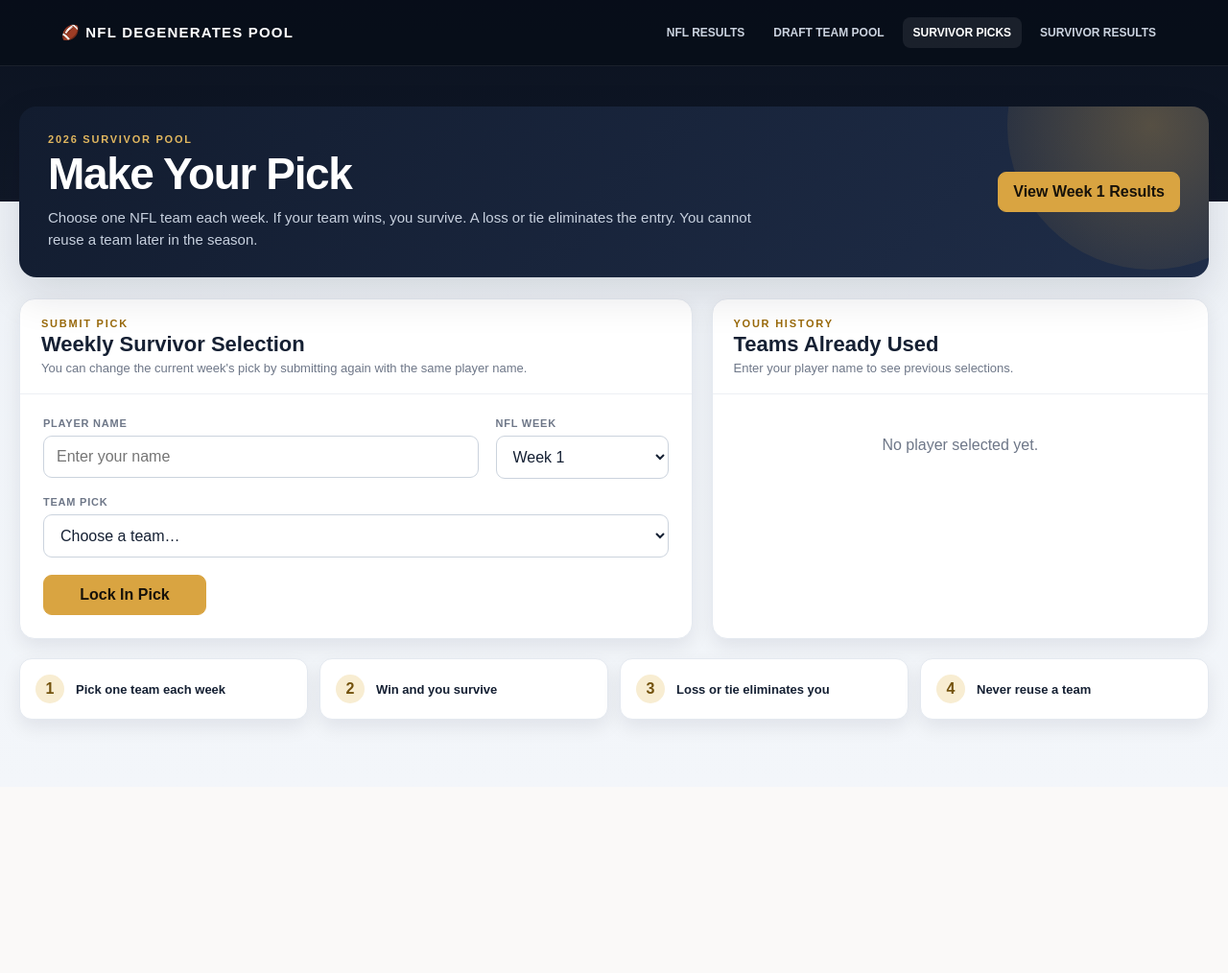
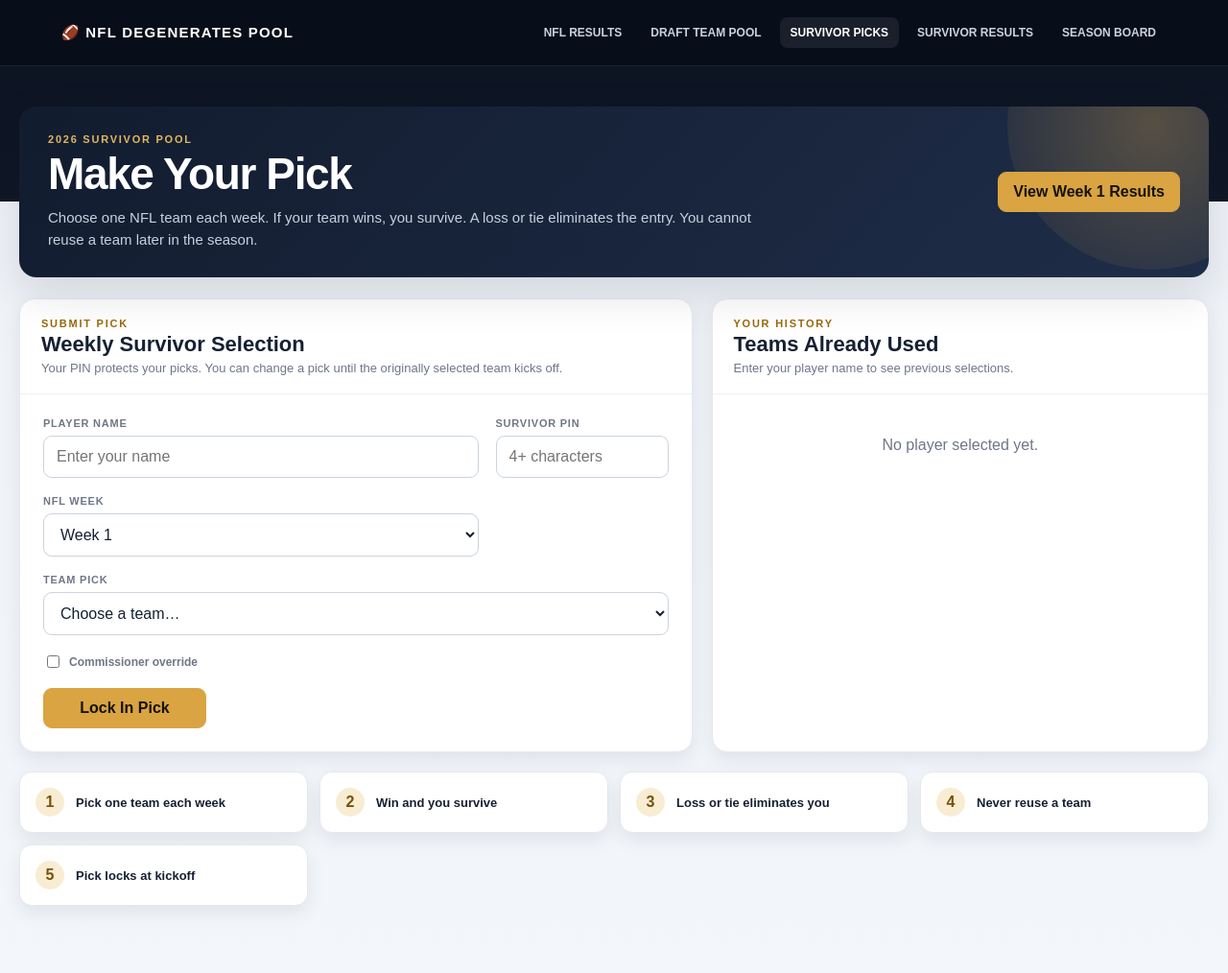
Before and after one commit to fsmalley/NFL-Degenerates-pool, a Flask app: page /survivor in a window 1280 px wide. Shown: the whole page at 96% size. Before the commit the page ends 765 px from the top, so only its background shows below. Run offline with Flask 3, Linux system fonts and the light colour scheme.

Commit message:
Add files via upload
Adding survivor controls

```diff
--- a/app.py
+++ b/app.py
@@ -1,7 +1,11 @@
 import os
+import hashlib
+import hmac
+import secrets
 import datetime as dt
 import requests
 from flask import Flask, render_template, jsonify, request
+from werkzeug.security import generate_password_hash, check_password_hash
 
 app = Flask(__name__)
 
@@ -197,6 +201,347 @@ def draft_data():
     return players
 
 
+
+def normalize_player_key(name):
+    return " ".join(str(name or "").lower().split())
+
+
+def parse_game_datetime(value):
+    """Best-effort parse of an ISO-like kickoff timestamp."""
+    value = str(value or "").strip()
+    if not value or len(value) <= 10:
+        return None
+    try:
+        parsed = dt.datetime.fromisoformat(value.replace("Z", "+00:00"))
+        if parsed.tzinfo is None:
+            parsed = parsed.replace(tzinfo=dt.timezone.utc)
+        return parsed.astimezone(dt.timezone.utc)
+    except Exception:
+        return None
+
+
+def game_has_started(game):
+    status = str(game.get("status") or "").lower()
+    if any(word in status for word in ("final", "complete", "closed", "in_progress", "in progress", "live", "halftime")):
+        return True
+    if game.get("winner") is not None:
+        return True
+
+    kickoff = parse_game_datetime(game.get("game_date"))
+    if kickoff is not None and dt.datetime.now(dt.timezone.utc) >= kickoff:
+        return True
+    return False
+
+
+def team_game(team, games):
+    for g in games:
+        if team in (g.get("away_team"), g.get("home_team")):
+            return g
+    return None
+
+
+def get_survivor_player(player_key):
+    rows = sb_get(
+        "survivor_players",
+        {
+            "select": "*",
+            "season": f"eq.{SEASON}",
+            "player_key": f"eq.{player_key}",
+            "limit": "1"
+        }
+    )
+    return rows[0] if rows else None
+
+
+def ensure_survivor_player(player_name, player_key, pin):
+    player = get_survivor_player(player_key)
+    now = dt.datetime.now(dt.timezone.utc).isoformat()
+
+    if player:
+        if not check_password_hash(player.get("pin_hash") or "", pin):
+            raise PermissionError("Incorrect Survivor PIN for this player.")
+        if player.get("player_name") != player_name:
+            sb_upsert(
+                "survivor_players",
+                [{
+                    "season": SEASON,
+                    "player_key": player_key,
+                    "player_name": player_name,
+                    "pin_hash": player["pin_hash"],
+                    "updated_at": now
+                }],
+                "season,player_key"
+            )
+        return
+
+    if len(pin) < 4:
+        raise ValueError("Choose a Survivor PIN with at least 4 characters.")
+
+    sb_upsert(
+        "survivor_players",
+        [{
+            "season": SEASON,
+            "player_key": player_key,
+            "player_name": player_name,
+            "pin_hash": generate_password_hash(pin),
+            "created_at": now,
+            "updated_at": now
+        }],
+        "season,player_key"
+    )
+
+
+def survivor_board_data():
+    picks = sb_get(
+        "survivor_picks",
+        {
+            "select": "*",
+            "season": f"eq.{SEASON}",
+            "order": "player_name.asc,week.asc"
+        }
+    )
+    players = sb_get(
+        "survivor_players",
+        {
+            "select": "player_key,player_name",
+            "season": f"eq.{SEASON}",
+            "order": "player_name.asc"
+        }
+    )
+    games = sb_get("games", {"select": "*", "season": f"eq.{SEASON}"})
+
+    game_by_week = {}
+    for g in games:
+        game_by_week.setdefault(int(g.get("week") or 0), []).append(g)
+
+    picks_by_player = {}
+    for p in picks:
+        picks_by_player.setdefault(p["player_key"], {})[int(p["week"])] = p
+
+    # Include legacy pick-only players if needed.
+    known = {p["player_key"] for p in players}
+    for p in picks:
+        if p["player_key"] not in known:
+            players.append({"player_key": p["player_key"], "player_name": p["player_name"]})
+            known.add(p["player_key"])
+
+    board = []
+    for player in players:
+        key = player["player_key"]
+        weekly = {}
+        alive = True
+        eliminated_week = None
+
+        for week in range(1, 19):
+            pick = picks_by_player.get(key, {}).get(week)
+            if not pick:
+                weekly[str(week)] = {"team": "", "status": "NO PICK"}
+                continue
+
+            outcome = survivor_pick_result((pick.get("team") or "").upper(), game_by_week.get(week, []))
+            status = outcome["status"]
+            weekly[str(week)] = {
+                "team": pick.get("team") or "",
+                "status": status,
+                "score": outcome.get("score")
+            }
+
+            if status == "ELIMINATED" and alive:
+                alive = False
+                eliminated_week = week
+
+        board.append({
+            "player_key": key,
+            "player_name": player.get("player_name") or key,
+            "status": "ALIVE" if alive else "ELIMINATED",
+            "eliminated_week": eliminated_week,
+            "weekly": weekly
+        })
+
+    board.sort(key=lambda x: (x["status"] != "ALIVE", x["player_name"].lower()))
+    return board
+
+
+
+def hash_survivor_pin(pin, salt=None):
+    salt = salt or secrets.token_hex(16)
+    digest = hashlib.pbkdf2_hmac(
+        "sha256",
+        pin.encode("utf-8"),
+        salt.encode("utf-8"),
+        150000
+    ).hex()
+    return f"{salt}${digest}"
+
+
+def verify_survivor_pin(pin, stored):
+    if not stored or "$" not in stored:
+        return False
+    salt, expected = stored.split("$", 1)
+    actual = hash_survivor_pin(pin, salt).split("$", 1)[1]
+    return hmac.compare_digest(actual, expected)
+
+
+def get_survivor_player(player_key):
+    rows = sb_get(
+        "survivor_players",
+        {"select": "*", "player_key": f"eq.{player_key}", "limit": "1"}
+    )
+    return rows[0] if rows else None
+
+
+def parse_game_datetime(value):
+    """Best-effort ISO date parser. Naive timestamps are treated as UTC."""
+    if not value:
+        return None
+    try:
+        raw = str(value).strip()
+        if raw.endswith("Z"):
+            raw = raw[:-1] + "+00:00"
+        parsed = dt.datetime.fromisoformat(raw)
+        if parsed.tzinfo is None:
+            parsed = parsed.replace(tzinfo=dt.timezone.utc)
+        return parsed.astimezone(dt.timezone.utc)
+    except Exception:
+        return None
+
+
+def team_game_for_week(team, week):
+    games = get_week(week)
+    for g in games:
+        if team in (g.get("away_team"), g.get("home_team")):
+            return g
+    return None
+
+
+def pick_is_locked(team, week):
+    game = team_game_for_week(team, week)
+    if not game:
+        return False, None
+
+    kickoff = parse_game_datetime(game.get("game_date"))
+    if kickoff is None:
+        # If no parseable kickoff exists but the game already has a score/result,
+        # consider it locked.
+        played = (
+            game.get("away_score") is not None or
+            game.get("home_score") is not None or
+            game.get("winner") is not None
+        )
+        return played, None
+
+    return dt.datetime.now(dt.timezone.utc) >= kickoff, kickoff
+
+
+def survivor_all_picks():
+    return sb_get(
+        "survivor_picks",
+        {
+            "select": "*",
+            "season": f"eq.{SEASON}",
+            "order": "player_name.asc,week.asc"
+        }
+    )
+
+
+def survivor_board_data():
+    picks = survivor_all_picks()
+    games_by_week = {}
+    players = {}
+
+    for p in picks:
+        key = p.get("player_key")
+        if not key:
+            continue
+        entry = players.setdefault(key, {
+            "player_name": p.get("player_name") or key,
+            "weeks": {},
+            "status": "ALIVE",
+            "eliminated_week": None
+        })
+
+        week = int(p.get("week") or 0)
+        if week not in games_by_week:
+            games_by_week[week] = get_week(week)
+
+        outcome = survivor_pick_result((p.get("team") or "").upper(), games_by_week[week])
+        entry["weeks"][str(week)] = {
+            "team": p.get("team"),
+            "team_name": TEAMS.get(p.get("team"), p.get("team")),
+            "result": outcome["status"]
+        }
+
+        if outcome["status"] == "ELIMINATED":
+            if entry["eliminated_week"] is None or week < entry["eliminated_week"]:
+                entry["eliminated_week"] = week
+                entry["status"] = "OUT"
+
+    rows = list(players.values())
+    rows.sort(key=lambda p: (0 if p["status"] == "ALIVE" else 1, p["player_name"].lower()))
+    return rows
+
+
+def save_survivor_pick(player_name, week, team, pin=None, admin_override=False):
+    player_key = " ".join(player_name.lower().split())
+    now = dt.datetime.now(dt.timezone.utc).isoformat()
+
+    if not admin_override:
+        if not pin or not pin.isdigit() or not (4 <= len(pin) <= 12):
+            raise ValueError("Enter your 4–12 digit Survivor PIN.")
+
+        player = get_survivor_player(player_key)
+        if player:
+            if not verify_survivor_pin(pin, player.get("pin_hash")):
+                raise PermissionError("Incorrect Survivor PIN.")
+        else:
+            sb_upsert("survivor_players", [{
+                "player_key": player_key,
+                "player_name": player_name,
+                "pin_hash": hash_survivor_pin(pin),
+                "created_at": now,
+                "updated_at": now
+            }], "player_key")
+
+    history = survivor_player_history(player_key)
+    existing = next((r for r in history if int(r.get("week") or 0) == week), None)
+
+    # Once an existing pick's selected game has started, the player cannot change it.
+    if existing and not admin_override:
+        existing_team = (existing.get("team") or "").upper()
+        locked, _ = pick_is_locked(existing_team, week)
+        if locked:
+            raise PermissionError(
+                f"Week {week} is locked because your selected team's game has started."
+            )
+
+    # New submissions are also blocked if the newly selected team's game has started.
+    if not admin_override:
+        locked, _ = pick_is_locked(team, week)
+        if locked:
+            raise PermissionError(
+                f"{TEAMS.get(team, team)} is already locked because its Week {week} game has started."
+            )
+
+    for old in history:
+        if int(old.get("week") or 0) != week and (old.get("team") or "").upper() == team:
+            if not admin_override:
+                raise ValueError(
+                    f"You already used {TEAMS.get(team, team)} in Week {old.get('week')}. "
+                    "Survivor teams cannot be reused."
+                )
+
+    row = {
+        "season": SEASON,
+        "week": week,
+        "player_name": player_name,
+        "player_key": player_key,
+        "team": team,
+        "submitted_at": (existing or {}).get("submitted_at") or now,
+        "updated_at": now
+    }
+    sb_upsert("survivor_picks", [row], "season,week,player_key")
+    return row
+
 def survivor_pick_result(team, games):
     """Return survivor outcome details for one team pick."""
     for g in games:
@@ -270,7 +615,7 @@ def survivor_player_history(player_key):
     rows = sb_get(
         "survivor_picks",
         {
-            "select": "week,team,player_name",
+            "select": "week,team,player_name,player_key",
             "season": f"eq.{SEASON}",
             "player_key": f"eq.{player_key}",
             "order": "week.asc"
@@ -296,6 +641,10 @@ def survivor():
 def survivor_results():
     week=max(1,min(18,request.args.get("week",1,type=int)))
     return render_template("survivor_results.html",season=SEASON,week=week)
+
+@app.route("/survivor/board")
+def survivor_board():
+    return render_template("survivor_board.html",season=SEASON)
 
 @app.route("/health")
 def health():
@@ -371,9 +720,10 @@ def api_draft():
 @app.route("/api/survivor/pick", methods=["POST"])
 def api_survivor_pick():
     payload = request.get_json(silent=True) or {}
+    player_name = str(payload.get("player_name", "")).strip()
+    pin = str(payload.get("pin", "")).strip()
+    team = str(payload.get("team", "")).strip().upper()
 
-    player_name = str(payload.get("player_name", "")).strip()
-    team = str(payload.get("team", "")).strip().upper()
     try:
         week = int(payload.get("week", 0))
     except Exception:
@@ -388,29 +738,15 @@ def api_survivor_pick():
     if team not in TEAMS:
         return jsonify({"ok": False, "error": "Choose a valid NFL team."}), 400
 
-    player_key = " ".join(player_name.lower().split())
-    history = survivor_player_history(player_key)
-
-    # A team may not be reused in a different week.
-    for old in history:
-        if int(old.get("week") or 0) != week and (old.get("team") or "").upper() == team:
-            return jsonify({
-                "ok": False,
-                "error": f"You already used {TEAMS.get(team, team)} in Week {old.get('week')}. Survivor teams cannot be reused."
-            }), 400
-
-    now = dt.datetime.utcnow().isoformat()
-    row = {
-        "season": SEASON,
-        "week": week,
-        "player_name": player_name,
-        "player_key": player_key,
-        "team": team,
-        "submitted_at": now,
-        "updated_at": now
-    }
-
-    sb_upsert("survivor_picks", [row], "season,week,player_key")
+    try:
+        row = save_survivor_pick(player_name, week, team, pin=pin, admin_override=False)
+    except PermissionError as e:
+        return jsonify({"ok": False, "error": str(e)}), 403
+    except ValueError as e:
+        return jsonify({"ok": False, "error": str(e)}), 400
+    except Exception as e:
+        print(f"SURVIVOR SAVE ERROR: {type(e).__name__}: {e}", flush=True)
+        return jsonify({"ok": False, "error": "Could not save the Survivor pick."}), 500
 
     return jsonify({
         "ok": True,
@@ -419,17 +755,121 @@ def api_survivor_pick():
     })
 
 
+@app.route("/api/survivor/admin/pick", methods=["POST"])
+def api_survivor_admin_pick():
+    payload = request.get_json(silent=True) or {}
+
+    if not ADMIN_PASSWORD or payload.get("password", "") != ADMIN_PASSWORD:
+        return jsonify({"ok": False, "error": "Incorrect commissioner password."}), 403
+
+    player_name = str(payload.get("player_name", "")).strip()
+    team = str(payload.get("team", "")).strip().upper()
+    try:
+        week = int(payload.get("week", 0))
+    except Exception:
+        week = 0
+
+    if not player_name or week < 1 or week > 18 or team not in TEAMS:
+        return jsonify({"ok": False, "error": "Player, week, and team are required."}), 400
+
+    try:
+        row = save_survivor_pick(player_name, week, team, admin_override=True)
+        return jsonify({
+            "ok": True,
+            "message": f"Commissioner override saved for {player_name}, Week {week}.",
+            "pick": row
+        })
+    except Exception as e:
+        print(f"SURVIVOR ADMIN SAVE ERROR: {type(e).__name__}: {e}", flush=True)
+        return jsonify({"ok": False, "error": "Commissioner override could not be saved."}), 500
+
+
 @app.route("/api/survivor/history")
 def api_survivor_history():
     player_name = str(request.args.get("player", "")).strip()
     if not player_name:
-        return jsonify({"history": []})
+        return jsonify({"history": [], "used_teams": []})
 
     player_key = " ".join(player_name.lower().split())
     rows = survivor_player_history(player_key)
+    used = []
+
     for row in rows:
-        row["team_name"] = TEAMS.get(row.get("team"), row.get("team"))
-    return jsonify({"history": rows})
+        team = (row.get("team") or "").upper()
+        row["team_name"] = TEAMS.get(team, team)
+        locked, kickoff = pick_is_locked(team, int(row.get("week") or 0))
+        row["locked"] = locked
+        row["kickoff"] = kickoff.isoformat() if kickoff else None
+        if team:
+            used.append(team)
+
+    return jsonify({"history": rows, "used_teams": used})
+
+
+@app.route("/api/survivor/board")
+def api_survivor_board():
+    try:
+        for week in range(1, 19):
+            try:
+                sync_week(week)
+            except Exception:
+                pass
+        board = survivor_board_data()
+        return jsonify({
+            "players": board,
+            "alive": sum(1 for p in board if p["status"] == "ALIVE"),
+            "out": sum(1 for p in board if p["status"] == "OUT")
+        })
+    except Exception as e:
+        print(f"SURVIVOR BOARD ERROR: {type(e).__name__}: {e}", flush=True)
+        return jsonify({"players": [], "alive": 0, "out": 0, "error": str(e)}), 500
+
+
+
+@app.route("/api/survivor/week/<int:week>")
+def api_survivor_week(week):
+    week=max(1,min(18,week))
+    try:
+        try:
+            sync_week(week)
+        except Exception:
+            pass
+        games = get_week(week)
+        teams = []
+        for g in games:
+            kickoff = parse_game_datetime(g.get("game_date"))
+            locked = False
+            if kickoff:
+                locked = dt.datetime.now(dt.timezone.utc) >= kickoff
+            elif g.get("winner") is not None or g.get("away_score") is not None or g.get("home_score") is not None:
+                locked = True
+
+            away = g.get("away_team")
+            home = g.get("home_team")
+            if away:
+                teams.append({
+                    "team": away,
+                    "team_name": TEAMS.get(away, away),
+                    "opponent": home,
+                    "opponent_name": TEAMS.get(home, home),
+                    "kickoff": kickoff.isoformat() if kickoff else g.get("game_date"),
+                    "locked": locked
+                })
+            if home:
+                teams.append({
+                    "team": home,
+                    "team_name": TEAMS.get(home, home),
+                    "opponent": away,
+                    "opponent_name": TEAMS.get(away, away),
+                    "kickoff": kickoff.isoformat() if kickoff else g.get("game_date"),
+                    "locked": locked
+                })
+
+        teams.sort(key=lambda x: x["team_name"])
+        return jsonify({"week": week, "teams": teams})
+    except Exception as e:
+        print(f"SURVIVOR WEEK ERROR: {type(e).__name__}: {e}", flush=True)
+        return jsonify({"week": week, "teams": [], "error": str(e)}), 500
 
 
 @app.route("/api/survivor/results/<int:week>")
@@ -462,5 +902,33 @@ def api_survivor_results(week):
     })
 
 
+
+@app.route("/api/survivor/board")
+def api_survivor_board():
+    # Refresh all weeks that have picks, but do not fail the board if an API refresh has an issue.
+    try:
+        pick_rows = sb_get("survivor_picks", {"select": "week", "season": f"eq.{SEASON}"})
+        for week in sorted({int(r.get("week") or 0) for r in pick_rows if r.get("week")}):
+            try:
+                sync_week(week)
+            except Exception:
+                pass
+    except Exception:
+        pass
+
+    try:
+        board = survivor_board_data()
+        return jsonify({
+            "players": board,
+            "counts": {
+                "total": len(board),
+                "alive": sum(1 for p in board if p["status"] == "ALIVE"),
+                "eliminated": sum(1 for p in board if p["status"] == "ELIMINATED")
+            }
+        })
+    except Exception as e:
+        return jsonify({"players": [], "counts": {"total":0,"alive":0,"eliminated":0}, "error": str(e)}), 500
+
+
 if __name__=="__main__":
     app.run(host="0.0.0.0",port=int(os.getenv("PORT","5000")),debug=False)
--- a/static/style.css
+++ b/static/style.css
@@ -84,3 +84,20 @@ tbody tr:first-child .rank-badge{background:var(--accent-soft);border-color:#e7c
   .survivor-form .team-field,.survivor-submit{grid-column:auto}
   .survivor-rules{grid-template-columns:1fr}
 }
+
+
+/* V2.0 Survivor controls */
+.commissioner-override{grid-column:1 / -1;display:flex;align-items:center;gap:10px;flex-wrap:wrap}
+.override-check{display:flex!important;flex-direction:row!important;align-items:center;gap:7px!important;font-size:12px;font-weight:800;color:var(--muted)}
+.override-check input{width:auto!important}
+.commissioner-override>input{max-width:260px;padding:10px 12px;border:1px solid #cbd3dd;border-radius:8px}
+.season-board{min-width:1780px}
+.season-board th:first-child,.season-board td:first-child{position:sticky;left:0;background:#fff;z-index:2;min-width:155px}
+.season-board th:first-child{background:#f5f7fa;z-index:4}
+.season-board th:nth-child(2),.season-board td:nth-child(2){position:sticky;left:155px;background:#fff;z-index:2;min-width:105px}
+.season-board th:nth-child(2){background:#f5f7fa;z-index:4}
+.board-pick{display:inline-flex;min-width:58px;justify-content:center;padding:6px 7px;border-radius:7px;font-size:11px;font-weight:900}
+.board-pick.won{background:var(--green-bg);color:var(--green)}
+.board-pick.lost{background:var(--red-bg);color:var(--red)}
+.board-pick.waiting{background:#edf1f5;color:#596375}
+.board-pick.no-pick{color:#9da6b2;background:#f5f7f9}
--- a/templates/draft.html
+++ b/templates/draft.html
@@ -14,6 +14,7 @@
     <a class="active-nav" href="/draft">DRAFT TEAM POOL</a>
     <a href="/survivor">SURVIVOR PICKS</a>
     <a href="/survivor/results">SURVIVOR RESULTS</a>
+    <a href="/survivor/board">SEASON BOARD</a>
   </nav>
 </header>
 
--- a/templates/index.html
+++ b/templates/index.html
@@ -4,6 +4,7 @@
 <a href="/draft">DRAFT TEAM POOL</a>
 <a href="/survivor">SURVIVOR PICKS</a>
 <a href="/survivor/results">SURVIVOR RESULTS</a>
+    <a href="/survivor/board">SEASON BOARD</a>
 </nav></header><main>
 <h1>NFL Weekly Results</h1><p>Choose a week. Completed games show the winner and point differential.</p>
 <div class="weeks">{% for w in range(1,19) %}<a class="{% if w==week %}active{% endif %}" href="/?week={{w}}">Week {{w}}</a>{% endfor %}</div>
--- a/templates/survivor.html
+++ b/templates/survivor.html
@@ -14,6 +14,7 @@
     <a href="/draft">DRAFT TEAM POOL</a>
     <a class="active-nav" href="/survivor">SURVIVOR PICKS</a>
     <a href="/survivor/results">SURVIVOR RESULTS</a>
+    <a href="/survivor/board">SEASON BOARD</a>
   </nav>
 </header>
 
@@ -37,7 +38,7 @@
       <div>
         <div class="eyebrow dark-eyebrow">SUBMIT PICK</div>
         <h2>Weekly Survivor Selection</h2>
-        <p>You can change the current week's pick by submitting again with the same player name.</p>
+        <p>Your PIN protects your picks. You can change a pick until the originally selected team kicks off.</p>
       </div>
     </div>
 
@@ -45,6 +46,11 @@
       <label>
         <span>Player Name</span>
         <input id="playerName" maxlength="80" autocomplete="name" placeholder="Enter your name" required>
+      </label>
+
+      <label>
+        <span>Survivor PIN</span>
+        <input id="pin" type="password" minlength="4" autocomplete="current-password" placeholder="4+ characters" required>
       </label>
 
       <label>
@@ -63,6 +69,10 @@
         </select>
       </label>
 
+      <div class="commissioner-override">
+        <label class="override-check"><input id="override" type="checkbox"> Commissioner override</label>
+        <input id="adminPassword" type="password" placeholder="Commissioner password" class="hidden">
+      </div>
       <button class="primary survivor-submit" type="submit">Lock In Pick</button>
     </form>
   </section>
@@ -86,6 +96,7 @@
   <div class="rule-card"><strong>2</strong><span>Win and you survive</span></div>
   <div class="rule-card"><strong>3</strong><span>Loss or tie eliminates you</span></div>
   <div class="rule-card"><strong>4</strong><span>Never reuse a team</span></div>
+  <div class="rule-card"><strong>5</strong><span>Pick locks at kickoff</span></div>
 </section>
 </main>
 
@@ -143,10 +154,23 @@ async function loadHistory(){
         <div><strong>${p.team}</strong><small>${p.team_name || p.team}</small></div>
       </div>
     `).join("");
+
+    const selectedWeek=Number(document.getElementById("week").value);
+    const used=new Set(history.filter(p=>Number(p.week)!==selectedWeek).map(p=>p.team));
+    Array.from(teamSelect.options).forEach(opt=>{
+      if(!opt.value) return;
+      opt.disabled=used.has(opt.value);
+      opt.textContent=(used.has(opt.value) ? "USED — " : "") + opt.value + " — " + TEAM_MAP[opt.value];
+    });
   }catch(e){
     box.innerHTML='<div class="empty-state">Could not load pick history.</div>';
   }
 }
+
+document.getElementById("override").addEventListener("change",e=>{
+  document.getElementById("adminPassword").classList.toggle("hidden",!e.target.checked);
+});
+document.getElementById("week").addEventListener("change",loadHistory);
 
 let historyTimer;
 document.getElementById("playerName").addEventListener("input",()=>{
@@ -159,8 +183,10 @@ document.getElementById("pickForm").addEventListener("submit",async(e)=>{
 
   const payload={
     player_name:document.getElementById("playerName").value.trim(),
+    pin:document.getElementById("pin").value,
     week:Number(document.getElementById("week").value),
-    team:document.getElementById("team").value
+    team:document.getElementById("team").value,
+    admin_password:document.getElementById("override").checked ? document.getElementById("adminPassword").value : ""
   };
 
   const btn=e.currentTarget.querySelector('button[type="submit"]');
```
Also changed, not shown: supabase_schema.sql (+12 -0 lines), survivor_v2_schema_update.sql (added, +18 -0 lines), templates/survivor_board.html (added, +98 -0 lines), README.md.
